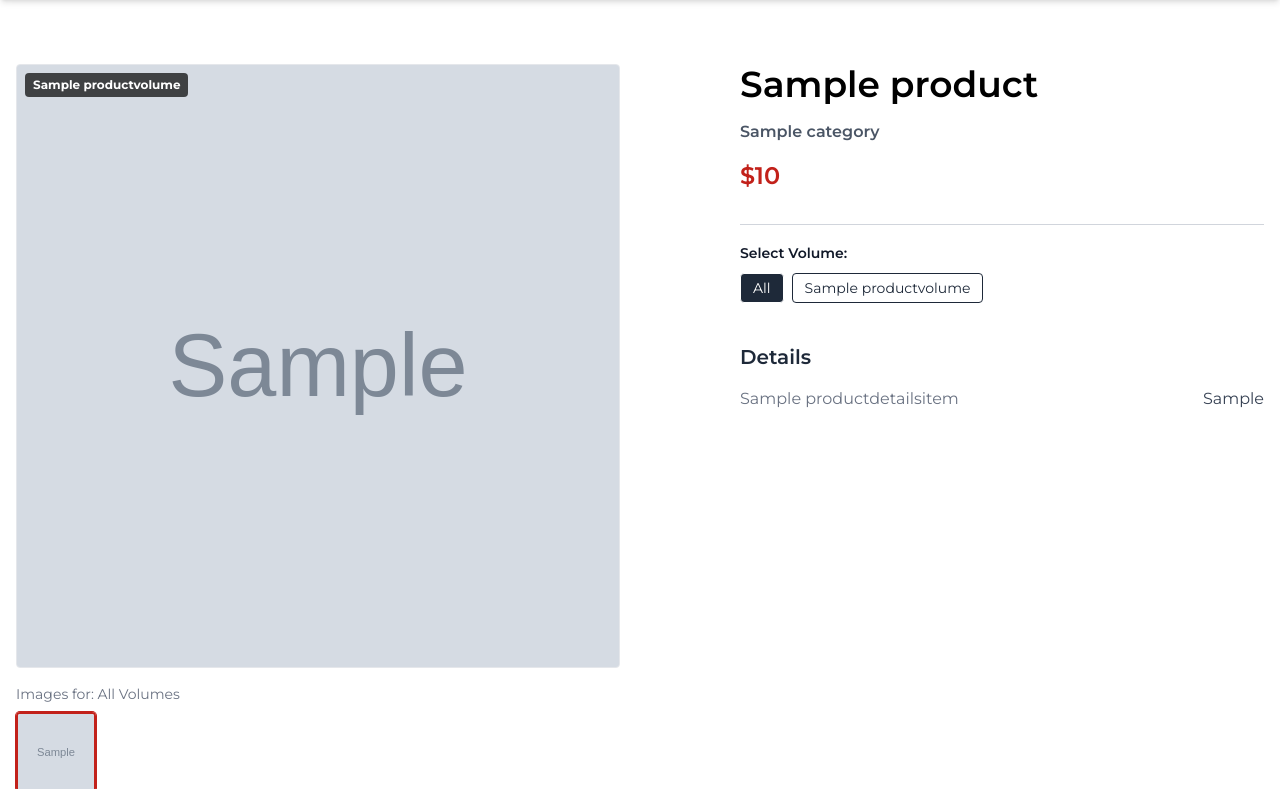
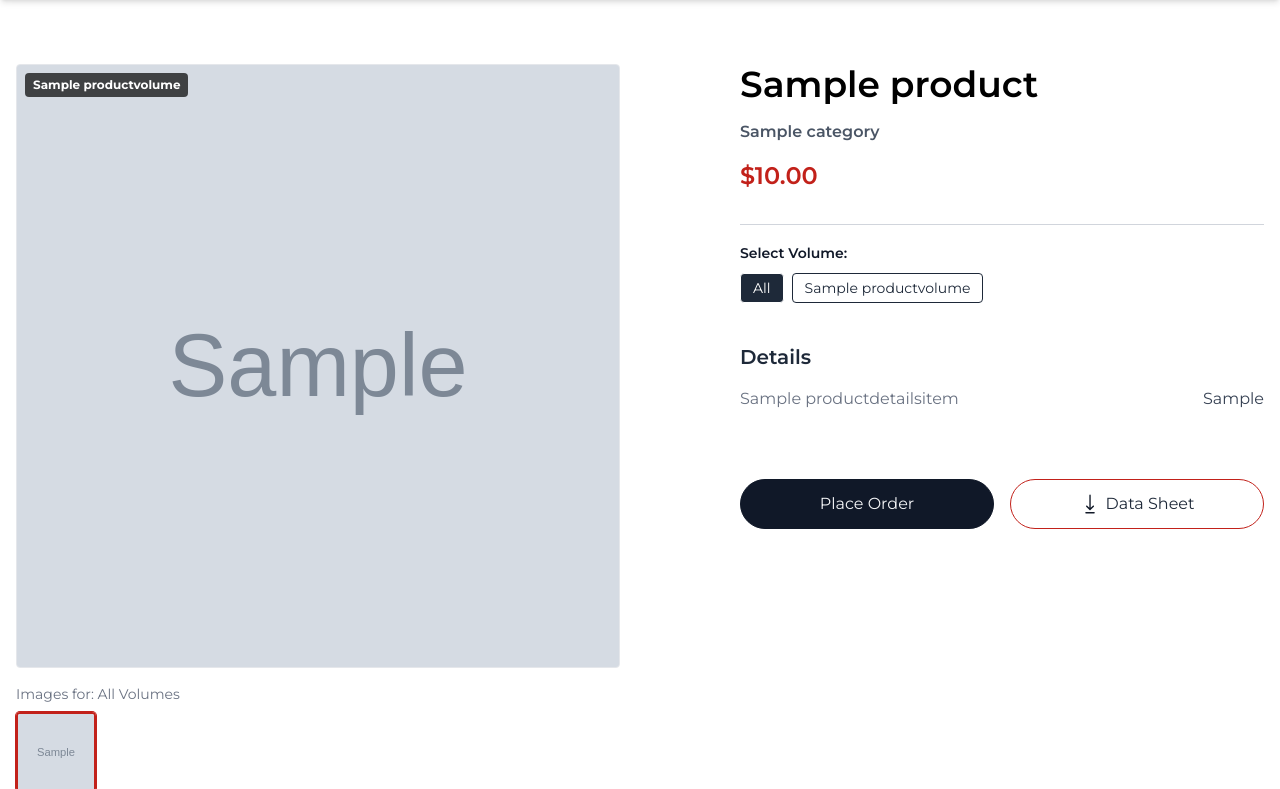
Before and after one commit to masayaShinoda/musashi-site, a Django app: a page that uses products/templates/pages/product.html in a window 1280 px wide. Shown: the part 80-869 px from the top of the page. Run offline with Django 5.2, Linux system fonts and the light colour scheme; tables that the repository leaves empty hold one stand-in row (values such as "Sample post"); grey boxes marked "Sample" are stand-in pictures; parts of the project's set-up code (start-up, migrations or seed data) failed here and were passed over.

Commit message:
wip product

```diff
--- a/products/models.py
+++ b/products/models.py
@@ -91,9 +91,9 @@ class Product(models.Model):
             return "Price N/A"
 
         if prices['min_price'] == prices['max_price']:
-            return f"${prices['min_price']}"
+            return f"${prices['min_price']:.2f}"
 
-        return f"${prices['min_price']} - ${prices['max_price']}"
+        return f"${prices['min_price']:.2f} - ${prices['max_price']:.2f}"
 
     def __str__(self):
         return self.name
--- a/products/templates/pages/product.html
+++ b/products/templates/pages/product.html
@@ -87,7 +87,7 @@
       <div class="flex gap-2 mt-2">
         <button
           @click="filterByVolume(null)"
-          class="px-3 py-1 text-sm border rounded-sm"
+          class="cursor-pointer px-3 py-1 text-sm border rounded-sm"
           :class="currentVolumeFilter === null ? 'bg-gray-800 text-white' : 'bg-white text-gray-800'"
         >
           All
@@ -96,7 +96,7 @@
         {% for variant in product.variants.all %}
         <button
           @click="filterByVolume('{{ variant.volume.name }}', {{ variant.volume.id }})"
-          class="px-3 py-1 text-sm border rounded-sm transition"
+          class="cursor-pointer px-3 py-1 text-sm border rounded-sm transition"
           :class="currentVolumeFilter === '{{ variant.volume.name }}' ? 'bg-gray-800 text-white' : 'bg-white text-gray-800 hover:bg-gray-50'"
         >
           {{ variant.volume.name }}
@@ -117,7 +117,21 @@
       </table>
     </div>
     {% endif %}
-    <!-- TODO data sheet download btn -->
+    <div class="py-5 w-full grid grid-cols-2 gap-4">
+      <a href="#" class="cursor-pointer inline-flex items-center justify-center text-base leading-6 text-gray-100 py-3 px-6 rounded-full bg-gray-900 border border-gray-900 hover:bg-gray-800 focus-visible:bg-gray-800 active:bg-gray-950 transition-colors">
+        <span>
+        Place Order
+        </span>
+      </a>
+    {% if product.data_sheet %}
+      <a href="{% get_media_prefix %}{{ product.data_sheet }}" class="cursor-pointer inline-flex items-center justify-center text-base leading-6 text-gray-800 py-3 px-6 rounded-full border border-brand">
+        <img src="{% static 'icons/download.svg' %}" alt="Download icon" width="20" height="20" class="mr-1.5">
+        <span>
+         Data Sheet
+        </span>
+      </a>
+    {% endif %}
+    </div>
   </section>
   <!-- END product details section -->
 
--- a/products/templates/pages/products.html
+++ b/products/templates/pages/products.html
@@ -6,7 +6,7 @@
     <h1 class="text-3xl md:text-4xl text-gray-900 text-center">Our Products</h1>
   </header>
   <div class="grid grid-cols-4 gap-8 mx-auto w-full px-4">
-    <aside class="col-span-1 flex flex-col items-start w-full py-10 border-t border-b border-gray-200">
+    <aside class="col-span-1 flex flex-col items-start w-full py-5 border-t border-b border-gray-200">
       <h2 class="text-base font-semibold mb-6">Categories</h2>
       {% include '../partials/_filters.html' %}
     </aside>
```
Also changed, not shown: base/static/css/output.css, base/static/icons/download.svg (added).
